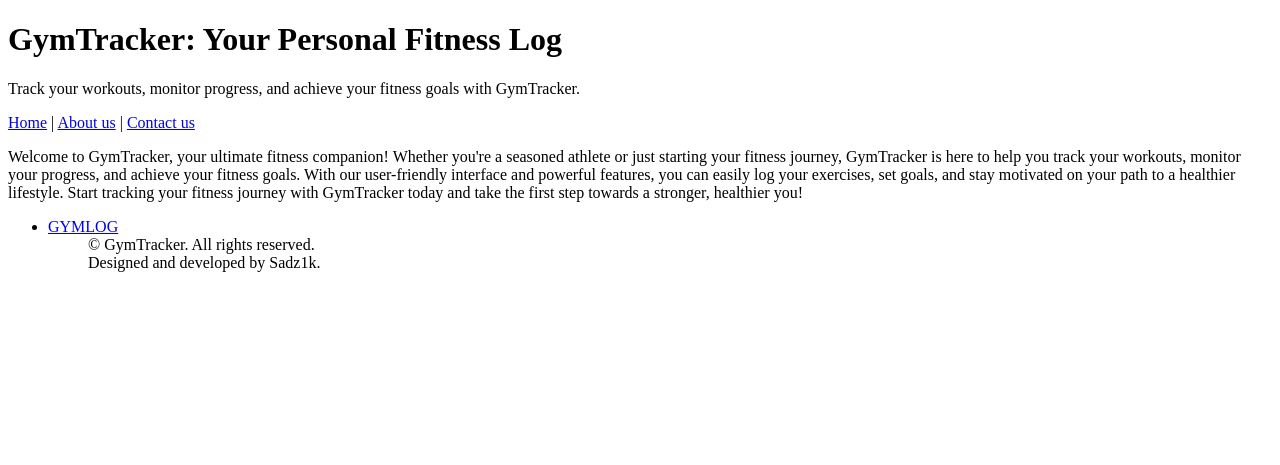
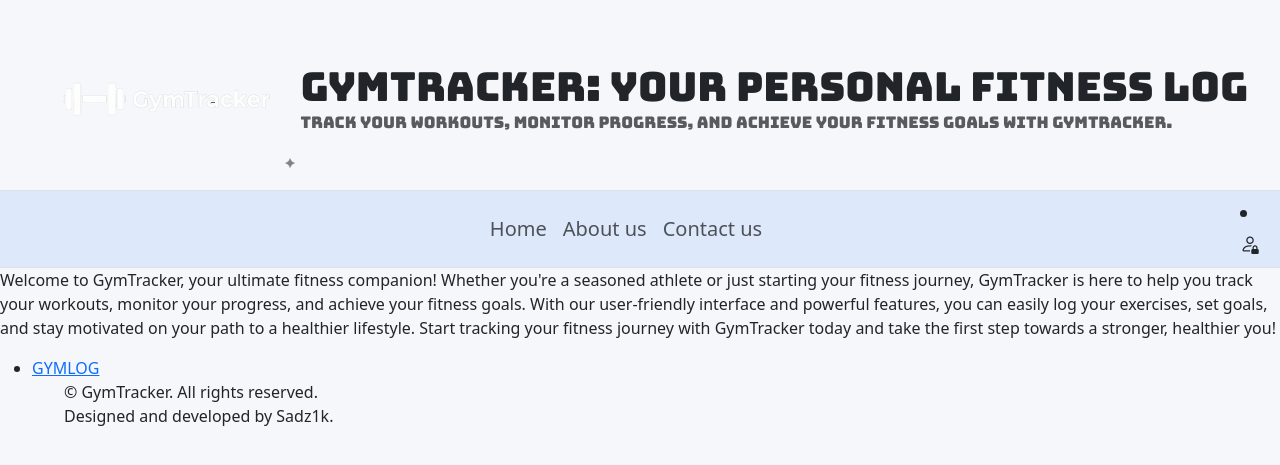
Before and after one commit to sadz1kk/gymlog_project, a Django app: page / in a window 1280 px wide. Shown: the top 465 px of the page. Run offline with Django 5.2, Linux system fonts and the light colour scheme.

Commit message:
Create MENU

```diff
--- a/gymlogbook/settings.py
+++ b/gymlogbook/settings.py
@@ -116,3 +116,6 @@ USE_TZ = True
 # https://docs.djangoproject.com/en/6.0/howto/static-files/
 
 STATIC_URL = 'static/'
+STATICFILES_DIRS = [
+    BASE_DIR / 'static'
+    ]
--- a/gymlogbook/urls.py
+++ b/gymlogbook/urls.py
@@ -17,8 +17,10 @@ Including another URLconf
 from django.contrib import admin
 from django.urls import path, include
 from training.views import exercise_list
+from django.contrib.auth import views as auth_views
 
 urlpatterns = [
     path('admin/', admin.site.urls),
     path('', include('training.urls')),
+    path('logut/', auth_views.LogoutView.as_view(next_page="/"), name="logout")
 ]
--- /dev/null
+++ b/static/css/style.css
@@ -0,0 +1,35 @@
+/* Zmienne */
+:root {
+    --navbar-bg: #dde8fa;
+}
+
+/* Kolor tła całej strony */
+body{
+    background-color: #f5f7fa;
+}
+
+/* Kolor tła navbar'a*/
+.navbar-background{
+    background-color: var(--navbar-bg);
+}
+
+/* Czcionka dla nagłówków */
+.bungee-regular {
+  font-family: "Bungee", sans-serif;
+  font-weight: 400;
+  font-style: normal;
+}
+
+/* Logo */
+.my-logo{
+    height: 150px;
+    width: auto;
+    display: block;
+}
+
+/* CSS dla menu */
+.menu li a:hover{
+    color:#54e0c4;
+    font-weight:600;
+
+}
--- a/training/templates/training/partials/base.html
+++ b/training/templates/training/partials/base.html
@@ -1,3 +1,4 @@
+{% load static %}
 <!DOCTYPE html>
 <html lang="en">
 <head>
@@ -6,19 +7,50 @@
     <title>{% block title %} {% endblock title %} | GymTracker: Your Personal Fitness Log</title>
     <meta content = "GymTracker is your ultimate fitness companion, designed to help you track your workouts, monitor progress, and achieve your fitness goals. With a user-friendly interface and powerful features, GymTracker makes it easy to log exercises, set goals, and stay motivated on your fitness journey." name="description">
     <meta content="Sadz1k" name="author">
+
+        <!-- GOOGLE FONTS -->
+        <link rel="preconnect" href="https://fonts.googleapis.com">
+        <link rel="preconnect" href="https://fonts.gstatic.com" crossorigin>
+        <link href="https://fonts.googleapis.com/css2?family=Bungee&display=swap" rel="stylesheet">
+
+    {% block css %}
+
+    <!-- BOOTSTRAP -->
+        <link href="https://cdn.jsdelivr.net/npm/bootstrap@5.3.8/dist/css/bootstrap.min.css" rel="stylesheet" integrity="sha384-sRIl4kxILFvY47J16cr9ZwB07vP4J8+LH7qKQnuqkuIAvNWLzeN8tE5YBujZqJLB" crossorigin="anonymous">
+
+        <link rel="stylesheet" href="{% static 'css/style.css' %}">
+    <!--BOOTSTRAPICONS-->
+        <link rel="stylesheet" href="https://cdn.jsdelivr.net/npm/bootstrap-icons@1.13.1/font/bootstrap-icons.min.css">
+    {% endblock css %}
 </head>
+
 <body>
+
     {% block header %}
-        {% include "training/partials/top-bar.html" %}
+        {% include "./top-bar.html" %}
     {% endblock header %}
+
+    <div class=navbar-background>
+
+    {%block navbar%}
+        {% include "./navbar.html"%}
+    {% endblock navbar%}
+
+    </div>
 
     {% block content %}
 
     {% endblock content %}
 
     {% block footer %}
-        {% include "training/partials/footer.html" %}
+        {% include "./footer.html" %}
     {% endblock footer %}
 
+
+    {% block js %}
+        <!-- BOOTSTRAP JS -->
+        <script src="https://cdn.jsdelivr.net/npm/bootstrap@5.3.8/dist/js/bootstrap.bundle.min.js" integrity="sha384-FKyoEForCGlyvwx9Hj09JcYn3nv7wiPVlz7YYwJrWVcXK/BmnVDxM+D2scQbITxI" crossorigin="anonymous"></script>
+    {% endblock js %}
 </body>
+
 </html>
--- /dev/null
+++ b/training/templates/training/partials/navbar.html
@@ -0,0 +1,68 @@
+{% block navbar %}
+
+<nav class="navbar navbar-expand-md navbar-light border-bottom menu fs-5" aria-label="Main navigation">
+
+
+    <div class="container-fluid">
+        <!--Menu Hamburgerowe-->
+        <div>
+
+            <button class="navbar-toggler" type="button" data-bs-toggle="collapse" data-bs-target="#navbarNav" aria-controls="navbarNav" aria-expanded="false" aria-label="Toggle navigation">
+
+            <span class="navbar-toggler-icon"></span>
+
+            </button>
+
+        </div>
+
+
+        <!--Menu-->
+        <div class="collapse navbar-collapse" id="navbarNav">
+            <ul class="navbar-nav mx-auto ">
+                <li nav-item>
+                    <a class="nav-link" href="{% url 'home' %}">Home</a>
+                </li>
+                <li nav-item>
+                    <a class="nav-link" href="{% url 'about' %}">About us</a>
+                </li>
+                <li nav-item>
+                    <a class="nav-link" href="{% url 'contact' %}">Contact us</a>
+                </li>
+            </ul>
+    <!--Menu użytkownika-->
+            <div class="dropdown">
+            {% if user.is_authenticated%}
+                <ul class="navbar-nav">
+                    <li>
+                        <a class="navlink dropdown-toggle" href="#" id="userDropdown" role="button" data-bs-toggle="dropdown" aria-expanded="false"> <i class="bi bi-person-gear fs-3"></i></a>
+                            <ul class="dropdown-menu dropdown-menu-end" aria-labelledby="userDropdown">
+                                    <p class="text-center"> Hello {{user.username}} ! </p>
+                                    {% if user.is_superuser %}
+                                        <li><a class="dropdown-item" href= {% url 'admin:index' %}><i class="bi bi-person-vcard"> </i>Admin</a></li>
+                                    {% endif %}
+                                        <li><a class="dropdown-item" href="#"><i class="bi bi-person"> </i>Profile</a></li>
+                                        <li><a class="dropdown-item" href="#"><i class="bi bi-gear"> </i>Settings</a></li>
+                                        <li><hr class="dropdown-dividier "></hr>
+                                        <form method = "POST" action = {%url 'logout' %} class = "m-0">
+                                            {% csrf_token %}
+                                            <button type = "submit" class = "dropdown-item text-danger">
+                                                <i class="bi bi-box-arrow-right me-1"> Log out</i>
+                                            </button> </li>
+                                        </form>
+
+                            </ul>
+                            {% else %}
+                            <li class="nav-item"><a class="nav-link" href="{% url 'about' %}" aria-label="Login"> <i class = "bi bi-person-lock fs-5"> </i><a></li>
+
+                            {% endif %}
+                    </li>
+                </ul>
+            </div>
+        </div>
+    </div>
+
+
+
+</nav>
+
+{% endblock navbar %}
--- a/training/templates/training/partials/top-bar.html
+++ b/training/templates/training/partials/top-bar.html
@@ -1,12 +1,20 @@
-{%block header %}
-    <div>
-        <h1>GymTracker: Your Personal Fitness Log</h1>
-        <p>Track your workouts, monitor progress, and achieve your fitness goals with GymTracker.</p>
+{% load static %}
+{% block header %}
+
+<div class="border-bottom pb-3 py-4 container-fluid bungee-regular">
+    <div class="d-flex align-items-center justify-content-center">
+        <a class="navbar-brand" href={% url 'home' %}>
+
+        <img src="{% static 'images/logos/gtlogo.png' %}" alt="GymTracker" class="my-logo mx-auto" >
+
+        </a>
+
+        <div class="text-start">
+            <h1 class="mb-0">GymTracker: Your Personal Fitness Log</h1>
+            <p class="mb-0 text-muted">Track your workouts, monitor progress, and achieve your fitness goals with GymTracker.</p>
+        </div>
+
     </div>
+</div>
 
-    <div>
-            <a href="{% url 'home' %}">Home</a> |
-            <a href="{% url 'about' %}">About us</a> |
-            <a href="{% url 'contact' %}">Contact us</a>
-    </div>
 {% endblock header %}
```
Also changed, not shown: db.sqlite3, static/images/logos/gtlogo.png (added), training/templates/training/about.html (line endings or trailing spaces).
